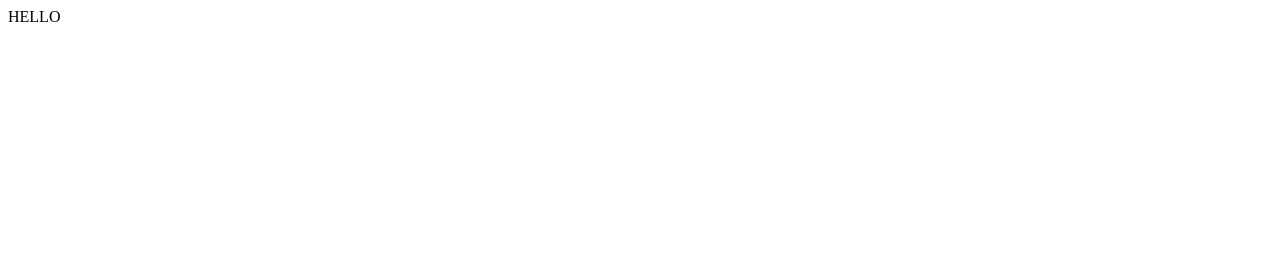
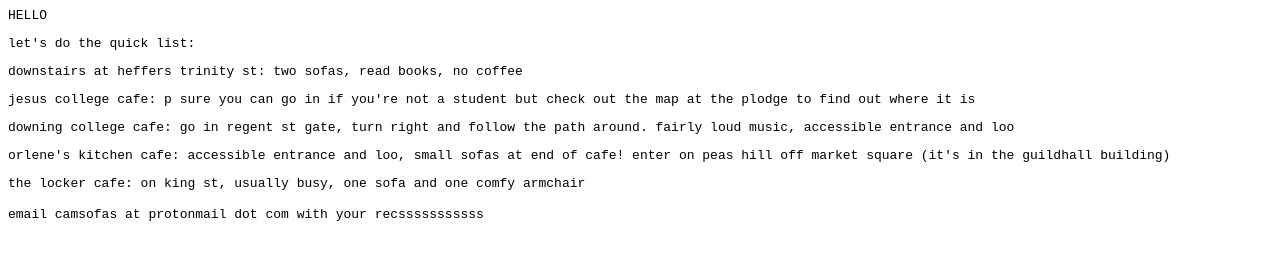
Before and after one commit to camsofas/camsofas.github.io, a plain HTML site: page index.html in a window 1280 px wide. Drawn offline with Linux system fonts and the light colour scheme.

Commit message:
Update index.html

```diff
--- a/index.html
+++ b/index.html
@@ -1 +1,15 @@
-HELLO
+<font face=monospace>HELLO
+<p>
+let's do the quick list:
+<p>
+downstairs at heffers trinity st: two sofas, read books, no coffee
+<p>
+jesus college cafe: p sure you can go in if you're not a student but check out the map at the plodge to find out where it is
+<p>
+downing college cafe: go in regent st gate, turn right and follow the path around. fairly loud music, accessible entrance and loo
+<p>
+orlene's kitchen cafe: accessible entrance and loo, small sofas at end of cafe! enter on peas hill off market square (it's in the guildhall building)
+<p>
+the locker cafe: on king st, usually busy, one sofa and one comfy armchair
+<p>
+email camsofas at protonmail dot com with your recsssssssssss</font>
```
